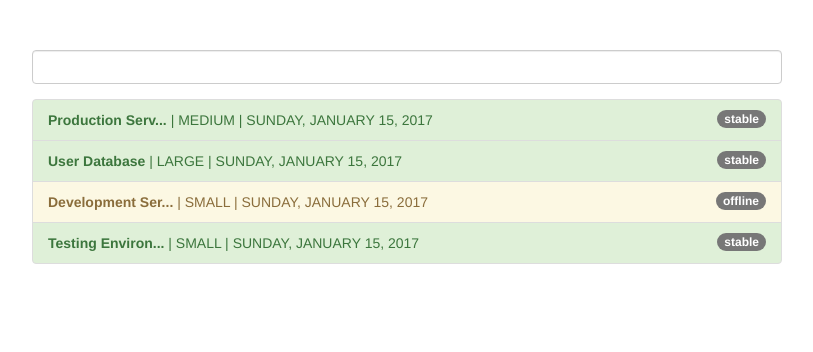
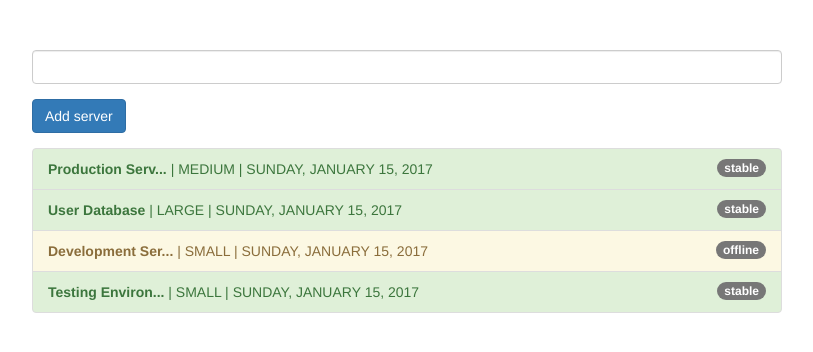
Before and after one commit to yogas/angular-hm-8, an Angular app: page / in a window 1280 px wide. Shown: the top 352 px of the page, without its empty margins (233-1046 px from the left). Built offline with nearby package versions, Linux system fonts and the light colour scheme.

Commit message:
lesson 248

```diff
--- a/src/app/app.component.html
+++ b/src/app/app.component.html
@@ -3,6 +3,9 @@
     <div class="col-xs-12 col-sm-10 col-md-8 col-sm-offset-1 col-md-offset-2">
       <div class="form-group">
         <input type="search" class="form-control" [(ngModel)]="filteredStatus" />
+      </div>
+      <div class="form-group">
+        <button type="button" class="btn btn-primary" (click)="addServer()">Add server</button>
       </div>
       <ul class="list-group">
         <li
--- a/src/app/app.component.ts
+++ b/src/app/app.component.ts
@@ -41,4 +41,12 @@
       'list-group-item-danger': server.status === 'critical'
     };
   }
+  addServer (): void {
+    this.servers.push({
+      instanceType: 'medium',
+      name: 'new Server',
+      status: 'stable',
+      started: new Date()
+    })
+  }
 }
--- a/src/app/filter.pipe.ts
+++ b/src/app/filter.pipe.ts
@@ -1,7 +1,8 @@
 import { Pipe, PipeTransform } from '@angular/core';
 
 @Pipe({
-  name: 'filter'
+  name: 'filter',
+  pure: false
 })
 export class FilterPipe implements PipeTransform {
 
```
